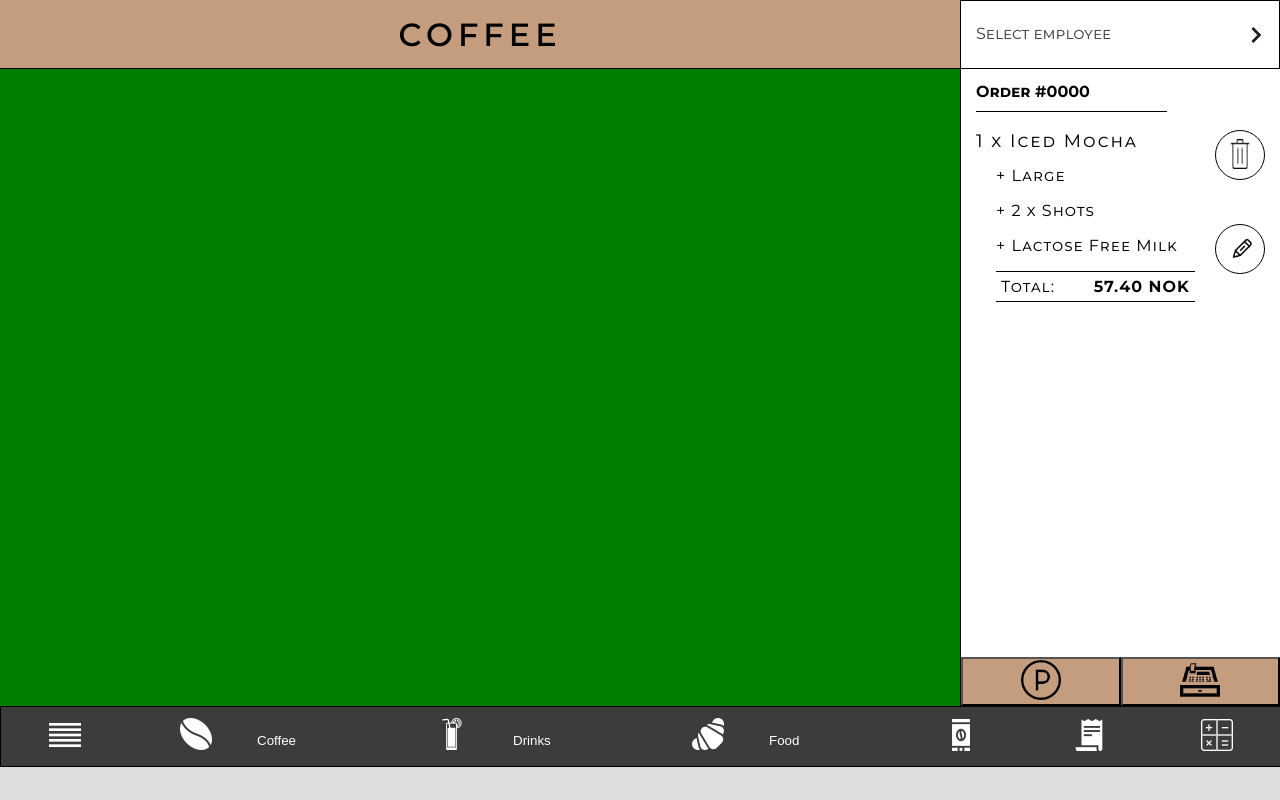
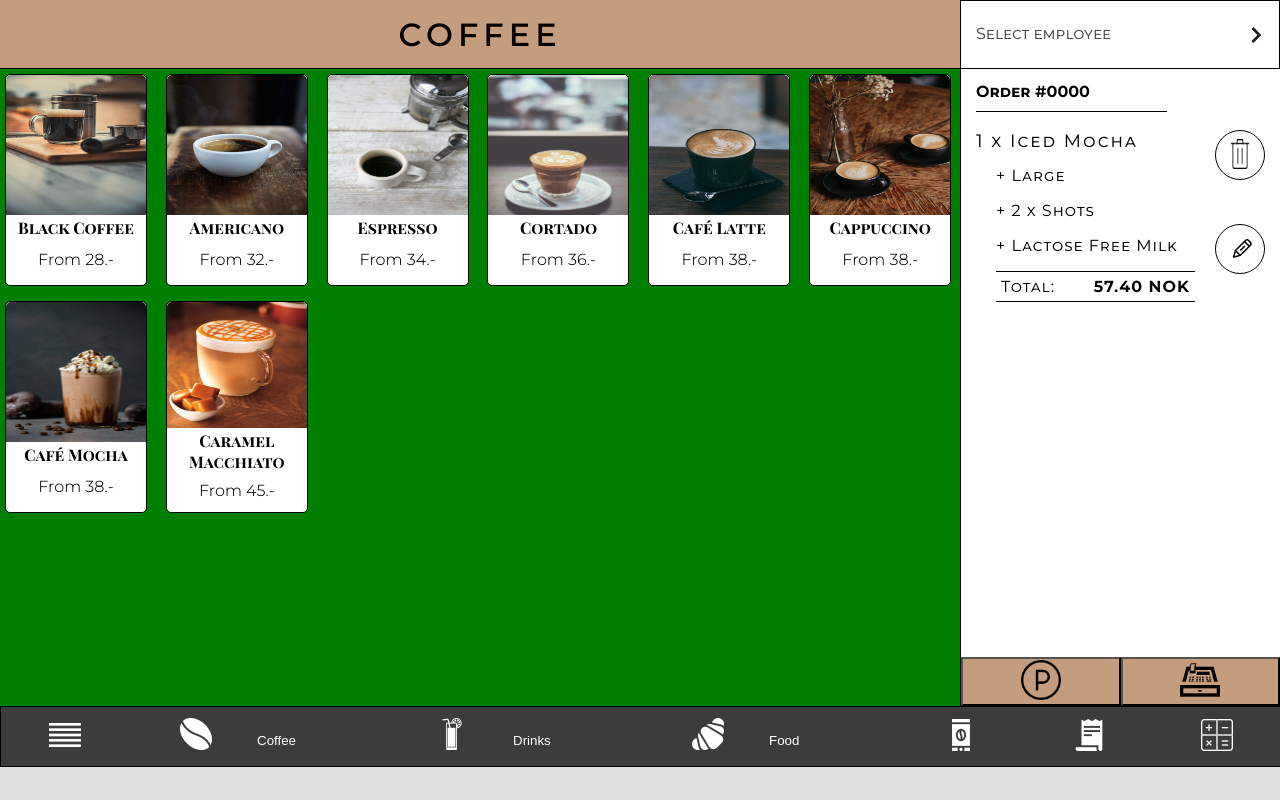
Before and after one commit to joakimgus/DS3801_Grensesnitt_Eksamen, a React (Create React App) app in the folder eksamen/: page / in a window 1280 px wide. Built offline with nearby package versions, Linux system fonts and the light colour scheme.

Commit message:
removed pos imports in App

```diff
--- a/eksamen/src/js/Pos.jsx
+++ b/eksamen/src/js/Pos.jsx
@@ -9,7 +9,7 @@ import POS_Header from './components/POS/POS_Header.jsx';
 import POS_ColdCoffe from './components/POS/POS_ColdCoffee.jsx';
 import POS_Foods from './components/POS/POS_Foods.jsx';
 import POS_Footer from './components/POS/POS_Footer.jsx';
-import POS_HotCoffee from './components/POS/POS_HotCoffee.jsx';
+import POS_Coffee from './components/POS/POS_Coffee.jsx';
 import POS_ProductCard from './components/POS/POS_ProductCard.jsx';
 import POS_ShoppingCart from './components/POS/POS_ShoppingCart.jsx';
 import POS_WorkerSelect from './components/POS/POS_WorkerSelect.jsx';
@@ -52,7 +52,7 @@ const Pos = (props) => {
         <POS_Header />
         <POS_WorkerSelect />
         <POS_ShoppingCart />
-        <POS_HotCoffee />
+        <POS_Coffee />
         <POS_Footer />
       </div>
     </>
--- a/eksamen/src/js/components/POS/POS_HotCoffee.jsx
+++ b/eksamen/src/js/components/POS/POS_Coffee.jsx
@@ -2,13 +2,13 @@ import React, { useState} from 'react';
 import { menuItems } from '../../database';
 import POS_ProductCard from './POS_ProductCard';
 
-const POS_HotCoffee = (menuItem) => {
+const POS_Coffee = (menuItem) => {
 
-  const initialPosList = menuItems.filter(menuItem => menuItem.category === "hotCoffee");
+  const initialPosList = menuItems.filter(menuItem => menuItem.category === "coffee");
 
   const [posList, setPosList] = useState(initialPosList);
 
-  const filteredPosList = posList.filter(menuItem => menuItem.category === "hotCoffee");
+  const filteredPosList = posList.filter(menuItem => menuItem.category === "coffee");
 
   return(
     <POS_ProductCard
@@ -22,4 +22,4 @@ const POS_HotCoffee = (menuItem) => {
 
 }
 
-export default POS_HotCoffee;
+export default POS_Coffee;
```
Also changed, not shown: eksamen/src/js/App.jsx (+9 -15 lines).
